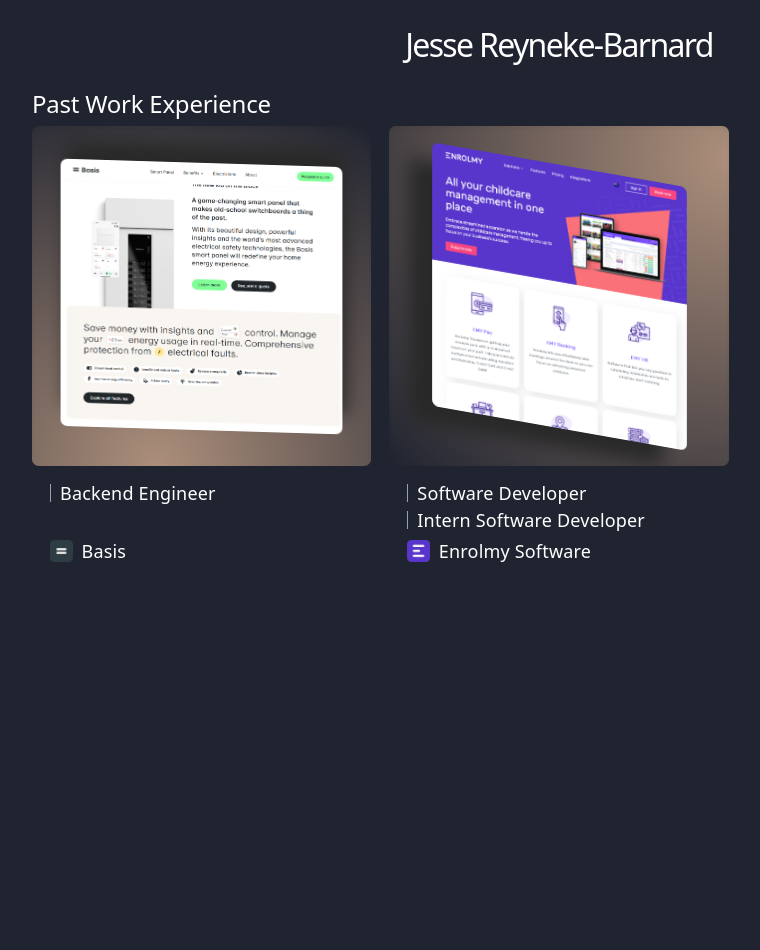
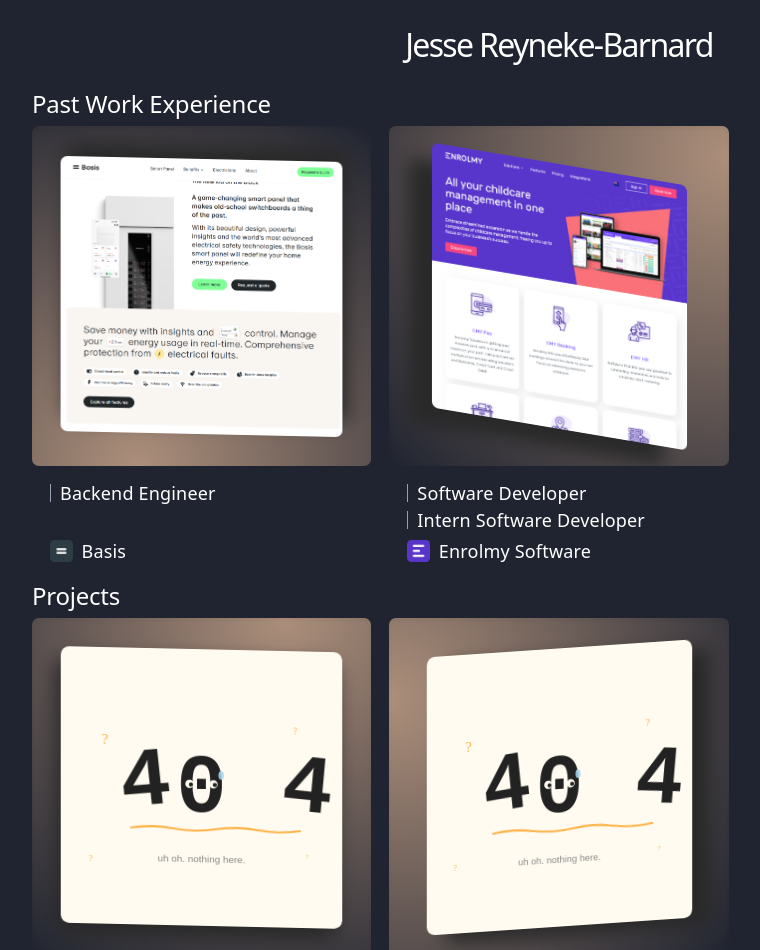
Before and after one commit to jesse-rb/portfolio, a React (Vite) app: page / in a window 1280 px wide. Shown: the top 950 px of the page, without its empty margins (81-841 px from the left). Before the commit the page ends 800 px from the top, so only its background shows below. Built offline with nearby package versions, Linux system fonts and the light colour scheme.

Commit message:
Add 404 not found SVG with the help of claude

```diff
--- a/src/App.tsx
+++ b/src/App.tsx
@@ -4,6 +4,7 @@ import AssetEnrolmy from "./assets/enrolmy.png";
 import AssetBasis from "./assets/basis.png";
 import AssetEnrolmyLogo from "./assets/enrolmy.logo.png";
 import AssetBasisLogo from "./assets/basis.logo.png";
+import Asset404 from "./assets/404.svg";
 
 function App() {
     return (
@@ -29,6 +30,22 @@ function App() {
                     logo={AssetEnrolmyLogo}
                 />
             </div>
+
+            <h2>Projects</h2>
+            <div className="grid gap-4 grid-cols-1 sm:grid-cols-2 md:grid-cols-3">
+                <Tile
+                    headlines={["qolboard"]}
+                    title="Personal Project"
+                    src={Asset404}
+                    logo={Asset404}
+                />
+                <Tile
+                    headlines={["Spray Plan Manager"]}
+                    title="Hort Plus"
+                    src={Asset404}
+                    logo={Asset404}
+                />
+            </div>
         </>
     );
 }
```
Also changed, not shown: src/assets/404.svg (added).
